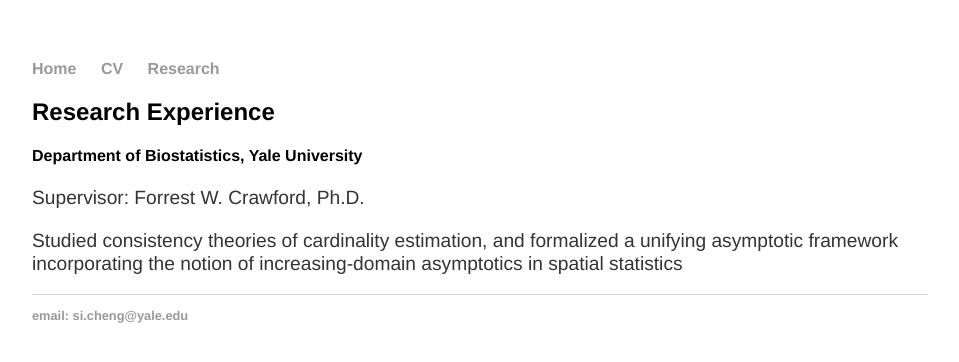
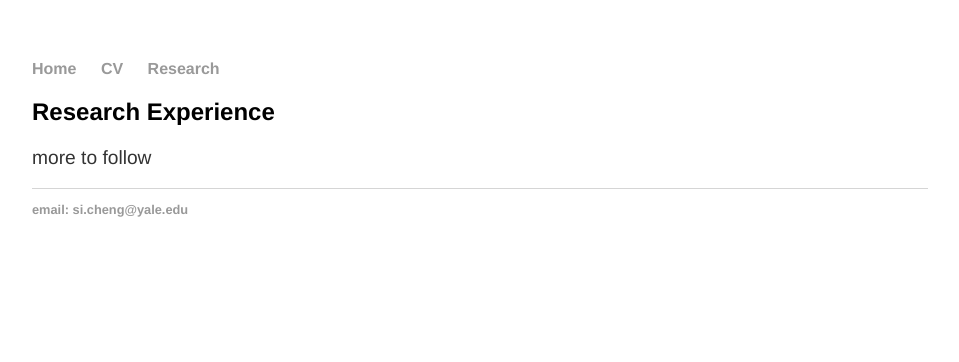
Before and after one commit to chengs94/chengs94.github.io, a Jekyll site: the page built from research/index.html, in a window 1280 px wide. Shown: the top 362 px of the page, without its empty margins (160-1119 px from the left). Built offline with Jekyll 4.4.1, drawn with Linux system fonts in a browser that asks for light colours.

Commit message:
Update index.html

```diff
--- a/research/index.html
+++ b/research/index.html
@@ -5,7 +5,5 @@ title: Research
 
 <div class="blurb">
 	<h2>Research Experience</h2>
-	<h4>Department of Biostatistics, Yale University</h4>
-	<p>Supervisor: Forrest W. Crawford, Ph.D.</p>
-	<p>Studied consistency theories of cardinality estimation, and formalized a unifying asymptotic framework incorporating the notion of increasing-domain asymptotics in spatial statistics</a></p>
+	<p> more to follow</a></p>
 </div><!-- /.blurb -->
```
